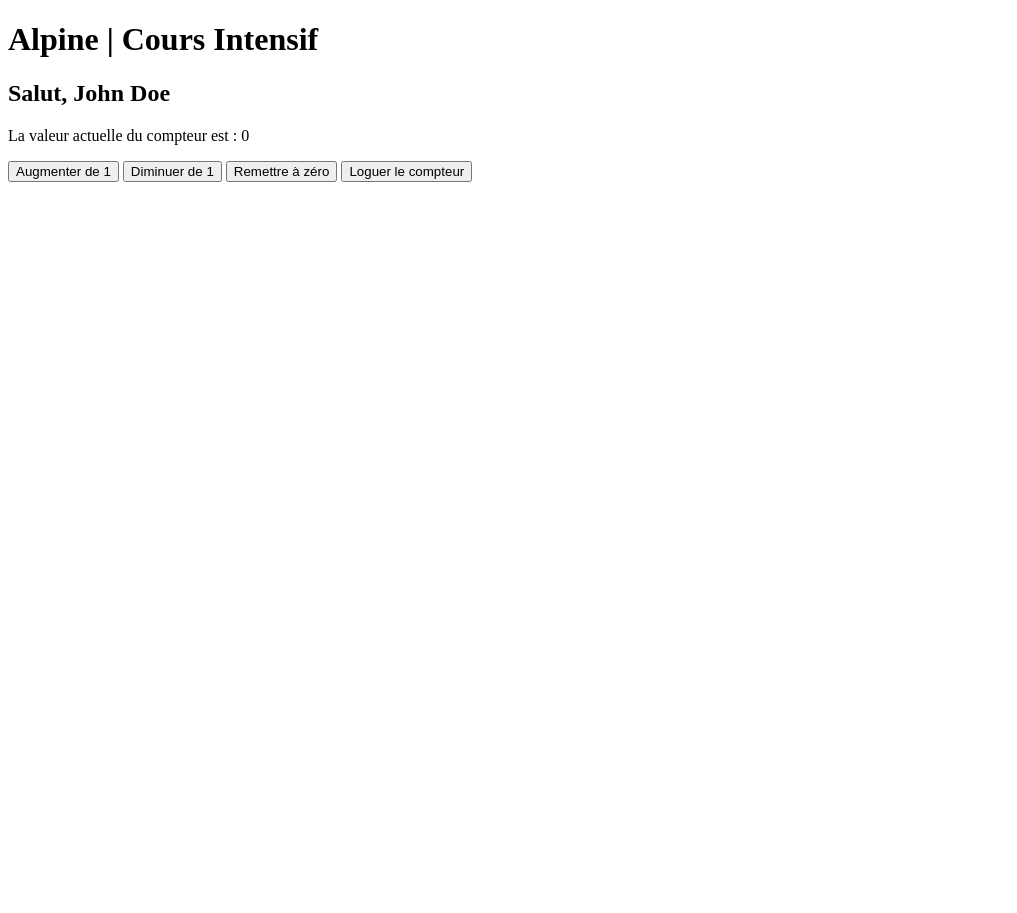
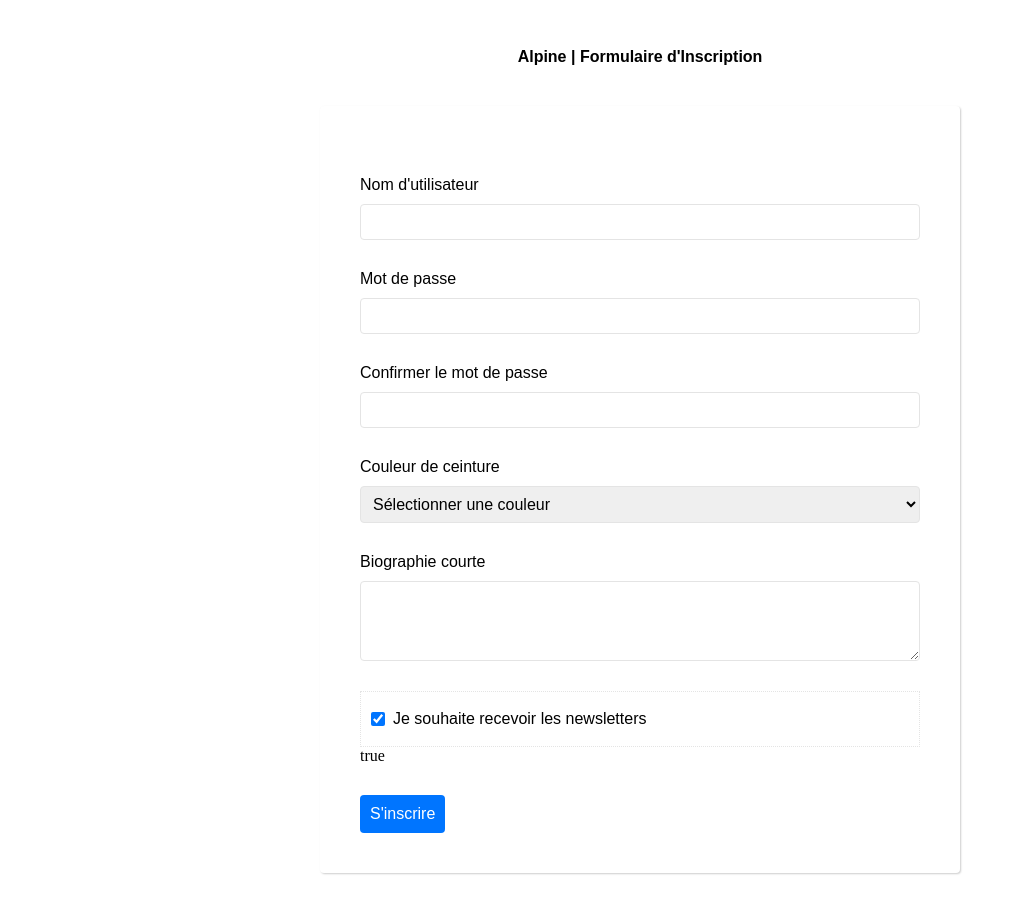
Before and after one commit to Alberto-Kitenge/alpine-course, a website built with Vite: page index.html in a window 1280 px wide. Shown: the whole page, without its empty margins (0-1017 px from the left). Before the commit the page ends 800 px from the top, so only its background shows below. Built offline with nearby package versions, Linux system fonts and the light colour scheme.

Commit message:
Lesson 2

```diff
--- a/css/styles.css
+++ b/css/styles.css
@@ -0,0 +1,146 @@
+* reset */ body {
+  background: #f4f4f4;
+}
+
+h1,
+h2,
+h3,
+p,
+label,
+input,
+textarea,
+button,
+select {
+  font-size: 1em;
+  margin: 0;
+  padding: 0;
+  font-family: "Rubik", sans-serif;
+}
+
+h1 {
+  text-align: center;
+  padding-top: 40px;
+}
+
+/* form & inputs */
+form {
+  width: 100%;
+  max-width: 560px;
+  margin: 40px auto;
+  background: white;
+  padding: 40px;
+  box-shadow: 1px 1px 2px rgba(0, 0, 0, 0.2);
+  border-radius: 4px;
+}
+input,
+textarea,
+select {
+  padding: 8px;
+  border-radius: 4px;
+  border: 1px solid #e4e4e4;
+  display: block;
+  width: 100%;
+  box-sizing: border-box;
+  margin: 10px 0;
+}
+textarea {
+  max-width: 100%;
+  height: 80px;
+}
+label {
+}
+.form-field {
+  margin: 30px 0;
+
+  p.hint {
+    font-size: 0.8em;
+    float: right;
+    color: #777;
+  }
+  p.warning {
+    color: #fe3131;
+  }
+}
+input[type="checkbox"] {
+  display: inline-block;
+  width: 14px;
+  height: 14px;
+}
+.newsletter label {
+  display: flex;
+  align-items: center;
+  gap: 8px;
+  padding: 10px;
+  border: 1px dotted #e4e4e4;
+}
+.form-field.password {
+  position: relative;
+
+  button {
+    position: absolute;
+    top: 36px;
+    right: 6px;
+    background: #e4e4e4;
+    border: 0;
+    border-radius: 4px;
+    font-size: 0.8em;
+    padding: 4px;
+    cursor: pointer;
+  }
+  input {
+    padding-right: 50px;
+  }
+}
+button[type="submit"] {
+  background: #0075ff;
+  color: #fff;
+  padding: 10px;
+  border-radius: 4px;
+  border: 0;
+  cursor: pointer;
+}
+.error {
+  color: #fe3131;
+  font-size: 0.8em;
+}
+.success {
+  color: #00c277;
+  text-align: center;
+  margin: 20px auto;
+}
+
+/* modal */
+.overlay {
+  position: fixed;
+  top: 0;
+  left: 0;
+  width: 100%;
+  height: 100%;
+  background: rgba(0, 0, 0, 0.5);
+  display: flex;
+  justify-content: center;
+  align-items: center;
+  z-index: 1000;
+}
+.modal {
+  background: white;
+  padding: 20px 40px;
+  border-radius: 8px;
+  text-align: center;
+  box-shadow: 0 2px 10px rgba(0, 0, 0, 0.2);
+  max-width: 400px;
+  width: 100%;
+}
+.modal h2 {
+  margin-bottom: 10px;
+  font-size: 1.5em;
+}
+.modal button {
+  margin-top: 20px;
+  padding: 8px 16px;
+  background: #0075ff;
+  color: white;
+  border: none;
+  border-radius: 4px;
+  cursor: pointer;
+}
--- a/index.html
+++ b/index.html
@@ -9,16 +9,71 @@
     <script src="js/index.js" type="module" defer></script>
   </head>
   <body>
-    <h1>Alpine | Cours Intensif</h1>
+    <h1>Alpine | Formulaire d'Inscription</h1>
 
-    <div x-data="counter">
-      <h2>Salut, <span x-text="name"></span></h2>
-      <p>La valeur actuelle du compteur est : <span x-text="count"></span></p>
+    <form x-data="signupForm">
+      <!-- Username -->
+      <div class="form-field">
+        <label>
+          <span>Nom d'utilisateur</span>
+          <input type="text" maxlength="15" x-model="username" />
+        </label>
+        <div x-text="username"></div>
+      </div>
 
-      <button x-on:click="count++">Augmenter de 1</button>
-      <button x-on:click="count--">Diminuer de 1</button>
-      <button x-on:click="count = 0">Remettre à zéro</button>
-      <button x-on:click="logCount()">Loguer le compteur</button>
-    </div>
+      <!-- Password -->
+      <div class="form-field password">
+        <label>
+          <span>Mot de passe</span>
+          <input type="password" x-model="password" />
+        </label>
+        <div x-text="password"></div>
+      </div>
+
+      <!-- Confirm Password -->
+      <div class="form-field password">
+        <label>
+          <span>Confirmer le mot de passe</span>
+          <input type="password" x-model="passwordConfirm" />
+        </label>
+        <div x-text="passwordConfirm"></div>
+      </div>
+
+      <!-- Belt color -->
+      <div class="form-field">
+        <label>
+          <span>Couleur de ceinture</span>
+          <select x-model="belt">
+            <option value="">Sélectionner une couleur</option>
+            <option value="black">Noir</option>
+            <option value="white">Blanc</option>
+            <option value="red">Rouge</option>
+            <option value="orange">Orange</option>
+            <option value="brown">Marron</option>
+          </select>
+        </label>
+        <div x-text="belt"></div>
+      </div>
+
+      <!-- Short bio -->
+      <div class="form-field">
+        <label>
+          <span>Biographie courte</span>
+          <textarea maxlength="100" x-model="bio"> </textarea>
+        </label>
+        <div x-text="bio"></div>
+      </div>
+
+      <div class="form-field newsletter">
+        <label>
+          <input type="checkbox" x-model="newsletter" />
+          <span>Je souhaite recevoir les newsletters</span>
+        </label>
+        <div x-text="newsletter"></div>
+      </div>
+
+      <!-- Submit button -->
+      <button type="submit">S'inscrire</button>
+    </form>
   </body>
 </html>
--- a/js/index.js
+++ b/js/index.js
@@ -1,12 +1,12 @@
 import Alpine from "alpinejs";
 
-Alpine.data("counter", () => ({
-  count: 0,
-  name: "John Doe",
-
-  logCount() {
-    console.log("Le compteur vaut : " + this.count);
-  },
+Alpine.data("signupForm", () => ({
+  username: "",
+  password: "",
+  passwordConfirm: "",
+  belt: "",
+  bio: "",
+  newsletter: true,
 }));
 
 window.Alpine = Alpine;
```
